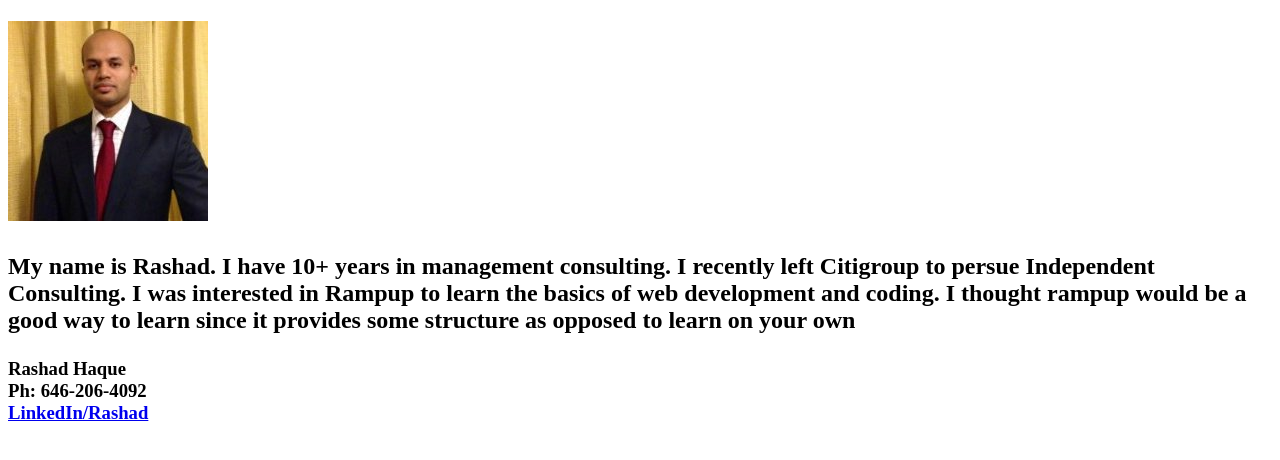
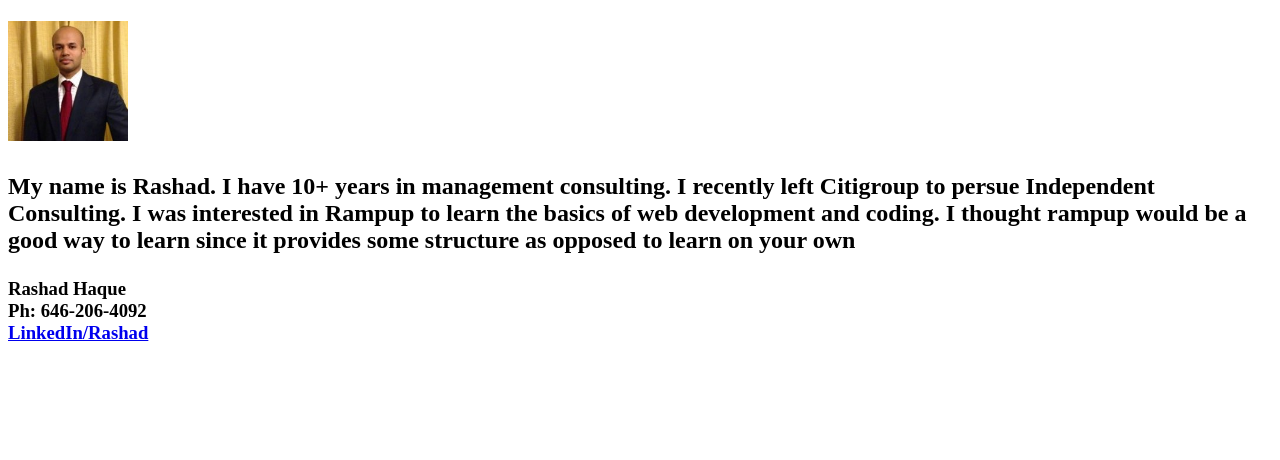
Before and after one commit to rashadhaque/W1Homework, a plain HTML site: page index.html in a window 1280 px wide. Drawn offline with Linux system fonts and the light colour scheme.

Commit message:
picture resize

```diff
--- a/index.html
+++ b/index.html
@@ -8,7 +8,7 @@
 
 <body>
 	<h1>
-	<img src = "profile.jpg" height="200" width="200"/>
+	<img src = "profile.jpg" height="120" width="120"/>
 	</h1>
 
 	<h2>
```
